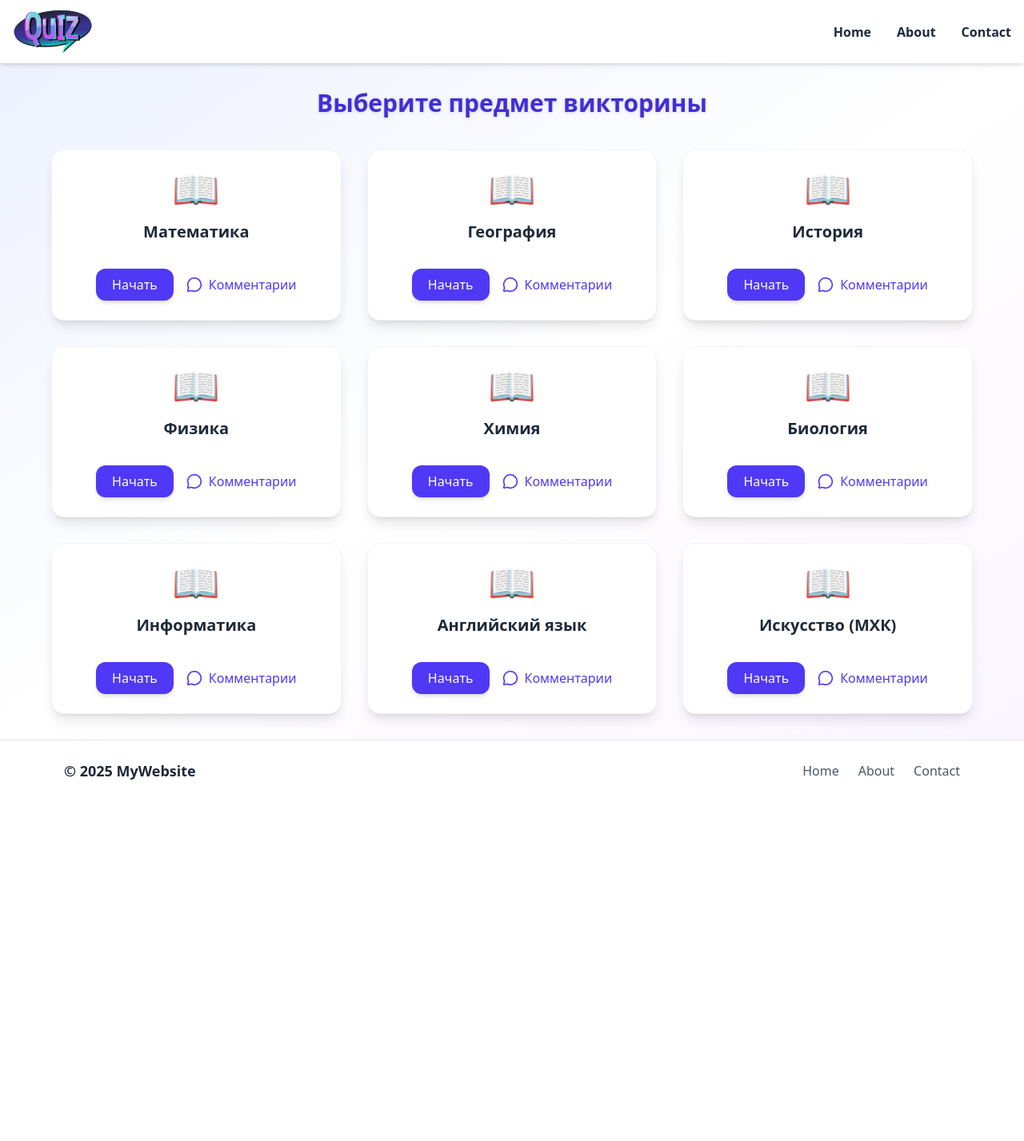
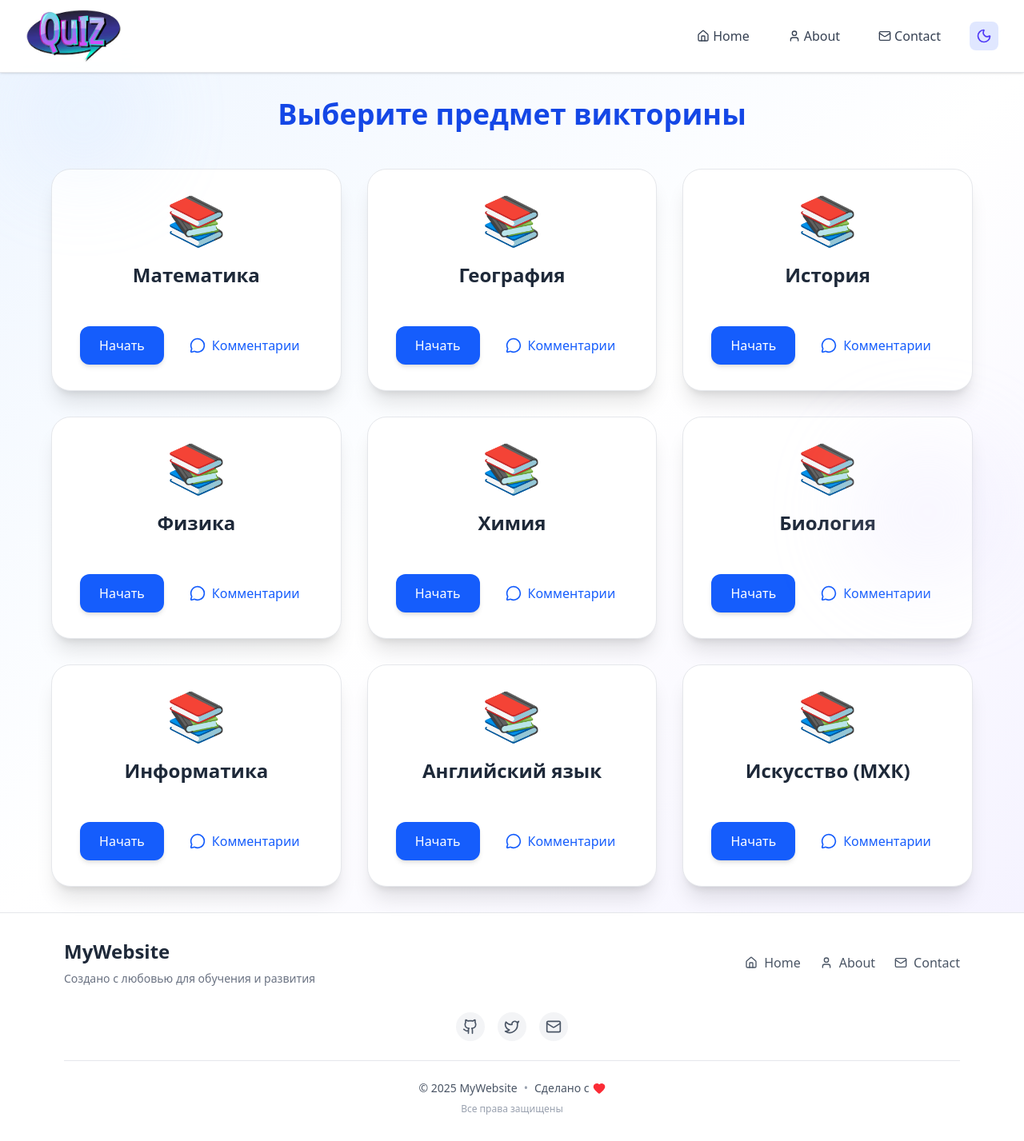
Before and after one commit to SayfovAliakbar/Quiz, a Next.js app: page / in a window 1280 px wide. Shown: the whole page at 80% size. Before the commit the page ends 1002 px from the top, so only its background shows below. Built offline with nearby package versions, Linux system fonts and the light colour scheme; data requests are answered from the project's data file.

Commit message:
add darkmod

```diff
--- a/src/components/footer/footer.jsx
+++ b/src/components/footer/footer.jsx
@@ -1,41 +1,133 @@
+"use client"
 import React from "react"
+import { useTheme } from '../theme'
+import { Heart, Mail, Github, Twitter, Home, User } from 'lucide-react'
 
 const Footer = () => {
+  const { darkMode } = useTheme()
+
   return (
-    <footer className="bg-white text-gray-600 border-t border-gray-200 py-6">
-      <div className="max-w-6xl mx-auto px-4 flex flex-col md:flex-row justify-between items-center">
-        <div className="text-lg font-semibold mb-4 md:mb-0 text-gray-800">
-          © {new Date().getFullYear()} MyWebsite
+    <footer className={`border-t py-8 transition-colors duration-300 ${
+      darkMode
+        ? 'bg-gray-900 text-gray-300 border-gray-700'
+        : 'bg-white text-gray-600 border-gray-200'
+    }`}>
+      <div className="max-w-6xl mx-auto px-4">
+        <div className="flex flex-col md:flex-row justify-between items-center gap-8 mb-8">
+          <div className="flex flex-col items-center md:items-start text-center md:text-left">
+            <div className={`text-2xl font-bold mb-2 ${
+              darkMode ? 'text-white' : 'text-gray-800'
+            }`}>
+              MyWebsite
+            </div>
+            <p className={`max-w-md text-sm ${
+              darkMode ? 'text-gray-400' : 'text-gray-500'
+            }`}>
+              Создано с любовью для обучения и развития
+            </p>
           </div>
 
           <nav aria-label="Footer Navigation">
-          <ul className="flex space-x-6">
+            <ul className="flex flex-wrap justify-center gap-6">
               <li>
                 <a
                   href="#"
-                className="text-gray-600 hover:text-yellow-500 transition-colors"
+                  className={`flex items-center gap-2 transition-colors hover:scale-105 ${
+                    darkMode
+                      ? 'text-gray-300 hover:text-white'
+                      : 'text-gray-600 hover:text-indigo-600'
+                  }`}
                 >
-                Home
+                  <Home className="w-4 h-4" />
+                  <span>Home</span>
                 </a>
               </li>
               <li>
                 <a
                   href="#"
-                className="text-gray-600 hover:text-yellow-500 transition-colors"
+                  className={`flex items-center gap-2 transition-colors hover:scale-105 ${
+                    darkMode
+                      ? 'text-gray-300 hover:text-white'
+                      : 'text-gray-600 hover:text-indigo-600'
+                  }`}
                 >
-                About
+                  <User className="w-4 h-4" />
+                  <span>About</span>
                 </a>
               </li>
               <li>
                 <a
                   href="#"
-                className="text-gray-600 hover:text-yellow-500 transition-colors"
+                  className={`flex items-center gap-2 transition-colors hover:scale-105 ${
+                    darkMode
+                      ? 'text-gray-300 hover:text-white'
+                      : 'text-gray-600 hover:text-indigo-600'
+                  }`}
                 >
-                Contact
+                  <Mail className="w-4 h-4" />
+                  <span>Contact</span>
                 </a>
               </li>
             </ul>
           </nav>
+        </div>
+
+        {/* Социальные сети */}
+        <div className="flex justify-center mb-6">
+          <div className="flex gap-4">
+            <a
+              href="#"
+              className={`p-2 rounded-full transition-all duration-300 hover:scale-110 ${
+                darkMode
+                  ? 'bg-gray-800 text-gray-300 hover:bg-gray-700 hover:text-white'
+                  : 'bg-gray-100 text-gray-600 hover:bg-indigo-100 hover:text-indigo-600'
+              }`}
+              aria-label="GitHub"
+            >
+              <Github className="w-5 h-5" />
+            </a>
+            <a
+              href="#"
+              className={`p-2 rounded-full transition-all duration-300 hover:scale-110 ${
+                darkMode
+                  ? 'bg-gray-800 text-gray-300 hover:bg-gray-700 hover:text-white'
+                  : 'bg-gray-100 text-gray-600 hover:bg-indigo-100 hover:text-indigo-600'
+              }`}
+              aria-label="Twitter"
+            >
+              <Twitter className="w-5 h-5" />
+            </a>
+            <a
+              href="#"
+              className={`p-2 rounded-full transition-all duration-300 hover:scale-110 ${
+                darkMode
+                  ? 'bg-gray-800 text-gray-300 hover:bg-gray-700 hover:text-white'
+                  : 'bg-gray-100 text-gray-600 hover:bg-indigo-100 hover:text-indigo-600'
+              }`}
+              aria-label="Email"
+            >
+              <Mail className="w-5 h-5" />
+            </a>
+          </div>
+        </div>
+
+        {/* Копирайт */}
+        <div className={`text-center border-t pt-6 ${
+          darkMode ? 'border-gray-700' : 'border-gray-200'
+        }`}>
+          <div className="flex items-center justify-center gap-2 text-sm">
+            <span>© {new Date().getFullYear()} MyWebsite</span>
+            <span className="text-gray-400">•</span>
+            <span className="flex items-center gap-1">
+              Сделано с <Heart className="w-4 h-4 fill-red-500 text-red-500" />
+            </span>
+          </div>
+          <p className={`text-xs mt-2 ${
+            darkMode ? 'text-gray-500' : 'text-gray-400'
+          }`}>
+            Все права защищены
+          </p>
+        </div>
       </div>
     </footer>
   )
--- a/src/components/header/header.jsx
+++ b/src/components/header/header.jsx
@@ -1,41 +1,121 @@
+'use client'
 import React from 'react'
 import Link from 'next/link'
-import logo from "../../shared/Без названия (2).jpg"
+import logo from '../../shared/Без названия (2).jpg'
 import Image from 'next/image'
+import { useTheme } from '../theme'
+import { Moon, Sun, Home, User, Mail } from 'lucide-react'
 
 const Header = () => {
+  let { darkMode, toggleTheme } = useTheme()
+
   return (
-		<header className="bg-white shadow-md sticky top-0 z-50">
-			<div className="max-w-7xl mx-auto px-4 py-3 flex items-center justify-between">
-				<Image src={logo} alt='logo' height={30} width={100}/>
-				<nav>
-					<ul className="flex space-x-8">
-						<li>
+    <header className={`sticky top-0 z-50 backdrop-blur-md transition-all duration-300 ${
+      darkMode
+        ? 'bg-gray-900/80 border-b border-gray-700'
+        : 'bg-white/80 border-b border-gray-200 shadow-sm'
+    }`}>
+      <div className='max-w-7xl mx-auto px-4 sm:px-6 lg:px-8 py-3'>
+        <div className='flex items-center justify-between'>
+          {/* Логотип */}
+          <Link href='/' className='flex items-center space-x-2 group'>
+            <Image
+              src={logo}
+              alt='logo'
+              height={40}
+              width={120}
+              className='transition-transform duration-300 group-hover:scale-105'
+            />
+          </Link>
+
+          {/* Навигация */}
+          <nav className='hidden md:flex items-center space-x-6'>
             <Link
-								href="/"
-								className="text-gray-800 hover:text-indigo-700 transition font-medium"
+              href='/'
+              className={`flex items-center space-x-1 px-3 py-2 rounded-lg transition-all duration-300 font-medium ${
+                darkMode
+                  ? 'text-gray-300 hover:text-white hover:bg-gray-800'
+                  : 'text-gray-700 hover:text-indigo-600 hover:bg-indigo-50'
+              }`}
             >
-								<b>Home</b>
+              <Home className='w-4 h-4' />
+              <span>Home</span>
             </Link>
-						</li>
-						<li>
+
             <Link
-								href="/pages/about"
-								className="text-gray-800 hover:text-indigo-700 transition font-medium"
+              href='/pages/about'
+              className={`flex items-center space-x-1 px-3 py-2 rounded-lg transition-all duration-300 font-medium ${
+                darkMode
+                  ? 'text-gray-300 hover:text-white hover:bg-gray-800'
+                  : 'text-gray-700 hover:text-indigo-600 hover:bg-indigo-50'
+              }`}
             >
-								<b>About</b>
+              <User className='w-4 h-4' />
+              <span>About</span>
             </Link>
-						</li>
-						<li>
+
             <Link
-								href="/pages/contact"
-								className="text-gray-800 hover:text-indigo-700 transition font-medium"
+              href='/pages/contact'
+              className={`flex items-center space-x-1 px-3 py-2 rounded-lg transition-all duration-300 font-medium ${
+                darkMode
+                  ? 'text-gray-300 hover:text-white hover:bg-gray-800'
+                  : 'text-gray-700 hover:text-indigo-600 hover:bg-indigo-50'
+              }`}
             >
-								<b>Contact</b>
+              <Mail className='w-4 h-4' />
+              <span>Contact</span>
             </Link>
-						</li>
-					</ul>
+
+            {/* Кнопка переключения темы */}
+            <button
+              onClick={toggleTheme}
+              className={`p-2 rounded-lg transition-all duration-300 hover:scale-110 ${
+                darkMode
+                  ? 'bg-gray-800 text-amber-400 hover:bg-gray-700'
+                  : 'bg-indigo-100 text-indigo-600 hover:bg-indigo-200'
+              }`}
+              aria-label={
+                darkMode
+                  ? 'Переключить на светлую тему'
+                  : 'Переключить на тёмную тему'
+              }
+            >
+              {darkMode ? (
+                <Sun className='w-5 h-5' />
+              ) : (
+                <Moon className='w-5 h-5' />
+              )}
+            </button>
           </nav>
+
+          {/* Мобильное меню */}
+          <div className='flex md:hidden items-center space-x-4'>
+            <button
+              onClick={toggleTheme}
+              className={`p-2 rounded-lg transition-all duration-300 ${
+                darkMode
+                  ? 'bg-gray-800 text-amber-400'
+                  : 'bg-indigo-100 text-indigo-600'
+              }`}
+            >
+              {darkMode ? (
+                <Sun className='w-5 h-5' />
+              ) : (
+                <Moon className='w-5 h-5' />
+              )}
+            </button>
+
+            <button className={`p-2 rounded-lg ${
+              darkMode
+                ? 'bg-gray-800 text-gray-300'
+                : 'bg-gray-100 text-gray-700'
+            }`}>
+              <svg className='w-5 h-5' fill='none' stroke='currentColor' viewBox='0 0 24 24'>
+                <path strokeLinecap='round' strokeLinejoin='round' strokeWidth={2} d='M4 6h16M4 12h16M4 18h16' />
+              </svg>
+            </button>
+          </div>
+        </div>
       </div>
     </header>
   )
--- a/src/components/home/options.jsx
+++ b/src/components/home/options.jsx
@@ -1,33 +1,38 @@
 'use client'
 import { useGetOptionsQuery } from '@/store/services/userApi'
 import Link from 'next/link'
-import { MessageCircle } from 'lucide-react'
+import { MessageCircle, Moon, Sun } from 'lucide-react'
 import React from 'react'
+import { useTheme } from '../theme'
 
 const Options = () => {
   let { data, isLoading, isError } = useGetOptionsQuery()
+  let { darkMode, toggleTheme } = useTheme()
 
-  if (isLoading)
-    return (
-      <div className='fixed inset-0 flex flex-col items-center justify-center bg-gradient-to-br from-indigo-200 via-white to-purple-200 dark:from-zinc-900 dark:via-zinc-800 dark:to-zinc-900'>
-        <div className='w-16 h-16 border-4 border-t-transparent border-indigo-500 rounded-full animate-spin shadow-lg'></div>
-
-        <h2 className='text-zinc-900 dark:text-white mt-6 text-lg font-semibold tracking-wide animate-pulse'>
+  if (isLoading) return (
+    <div className='fixed inset-0 flex flex-col items-center justify-center bg-gradient-to-br from-blue-100 via-white to-violet-100 dark:from-gray-900 dark:via-gray-800 dark:to-gray-900'>
+      <div className='w-16 h-16 border-4 border-t-transparent border-blue-500 dark:border-blue-400 rounded-full animate-spin shadow-lg'></div>
+      <h2 className='text-gray-800 dark:text-gray-100 mt-6 text-lg font-semibold tracking-wide animate-pulse'>
         Загрузка...
       </h2>
-
-        <p className='text-zinc-600 dark:text-zinc-400 mt-2 text-sm'>
+      <p className='text-gray-600 dark:text-gray-400 mt-2 text-sm'>
         ✨ Скоро начнём викторину ✨
       </p>
     </div>
   )
 
-  if (isError)
-    return <p className='text-center text-red-500 mt-10'>Ошибка при загрузке</p>
+  if (isError) return (
+    <div className='min-h-screen flex items-center justify-center bg-gradient-to-br from-blue-50 via-white to-violet-50 dark:from-gray-900 dark:via-gray-800 dark:to-gray-900'>
+      <p className='text-center text-red-500 dark:text-red-300 text-lg font-medium'>
+        Ошибка при загрузке
+      </p>
+    </div>
+  )
 
   return (
-    <main className='min-h-screen bg-gradient-to-br from-indigo-50 via-white to-purple-50 p-8'>
-      <h1 className='text-3xl font-extrabold text-center mb-10 text-indigo-700 drop-shadow-sm'>
+    <main className={`min-h-screen p-8 ${darkMode ? "bg-gray-900 text-gray-100" : "bg-gradient-to-br from-blue-50 via-white to-violet-50"}`}>
+
+      <h1 className='text-4xl font-bold text-center mb-12 text-blue-700 dark:text-blue-400'>
         Выберите предмет викторины
       </h1>
 
@@ -35,23 +40,27 @@ const Options = () => {
         {data?.map(el => (
           <div
             key={el.id}
-            className='bg-white shadow-lg hover:shadow-2xl rounded-2xl p-6 text-center transition-all hover:scale-[1.03] border border-gray-100'
+            className={`shadow-xl hover:shadow-2xl rounded-3xl p-8 text-center transition-all duration-300 hover:scale-[1.02] border border-gray-200  group ${darkMode ? "bg-gray-800 border-gray-600 text-gray-100" : "bg-white border-gray-200 text-gray-800"}`}
           >
-            <div className='flex flex-col items-center gap-4'>
-              <span className='text-5xl'>📖</span>
-              <p className='text-xl font-semibold text-gray-800'>{el.name}</p>
+            <div className='flex flex-col items-center gap-6'>
+              <div className='text-6xl transform group-hover:scale-110 transition-transform duration-300'>
+                📚
+              </div>
 
-              <div className='flex justify-center gap-4 mt-4'>
+              <p className='text-2xl font-semibold group-hover:text-blue-600 dark:group-hover:text-blue-400 transition-colors'>
+                {el.name}
+              </p>
+
+              <div className='flex justify-center gap-4 mt-6'>
                 <Link
                   href={`pages/questions/${el.id}`}
-                  className='px-5 py-2 bg-indigo-600 text-white rounded-xl hover:bg-indigo-700 transition font-medium shadow-md'
+                  className='px-6 py-3 bg-blue-600 dark:bg-blue-500 text-white rounded-xl hover:bg-blue-700 dark:hover:bg-blue-600 transition-all duration-300 font-medium shadow-md hover:shadow-lg transform hover:-translate-y-1'
                 >
                   Начать
                 </Link>
-
                 <Link
                   href={`pages/comment/${el.id}`}
-                  className='flex items-center gap-2 text-indigo-600 hover:text-indigo-800 transition font-medium'
+                  className='flex items-center gap-2 px-4 py-3 text-blue-600 dark:text-blue-400 hover:text-blue-800 dark:hover:text-blue-300 transition-all duration-300 font-medium rounded-xl hover:bg-blue-50 dark:hover:bg-gray-700'
                 >
                   <MessageCircle className='w-5 h-5' />
                   Комментарии
@@ -61,6 +70,9 @@ const Options = () => {
           </div>
         ))}
       </section>
+
+      <div className='absolute top-20 left-10 w-32 h-32 bg-blue-200 dark:bg-blue-900 rounded-full opacity-20 blur-3xl animate-pulse'></div>
+      <div className='absolute bottom-20 right-10 w-40 h-40 bg-violet-200 dark:bg-violet-900 rounded-full opacity-20 blur-3xl animate-pulse delay-1000'></div>
     </main>
   )
 }
--- /dev/null
+++ b/src/components/theme.jsx
@@ -0,0 +1,28 @@
+'use client'
+
+import { createContext, useContext, useState, useEffect } from 'react'
+
+const ThemeContext = createContext()
+
+export const ThemeProvider = ({ children }) => {
+  const [darkMode, setDarkMode] = useState(() => {
+    const saved = localStorage.getItem('darkMode')
+    return saved === 'true'
+  })
+
+  useEffect(() => {
+    localStorage.setItem('darkMode', darkMode)
+  }, [darkMode])
+
+  const toggleTheme = () => {
+    setDarkMode(prev => !prev)
+  }
+
+  return (
+    <ThemeContext.Provider value={{ darkMode, toggleTheme }}>
+      <div className={darkMode ? 'dark' : 'light'}>{children}</div>
+    </ThemeContext.Provider>
+  )
+}
+
+export const useTheme = () => useContext(ThemeContext)
```
Also changed, not shown: src/app/layout.jsx (+18 -15 lines). Lines whose indentation alone changed are shown as unchanged.
